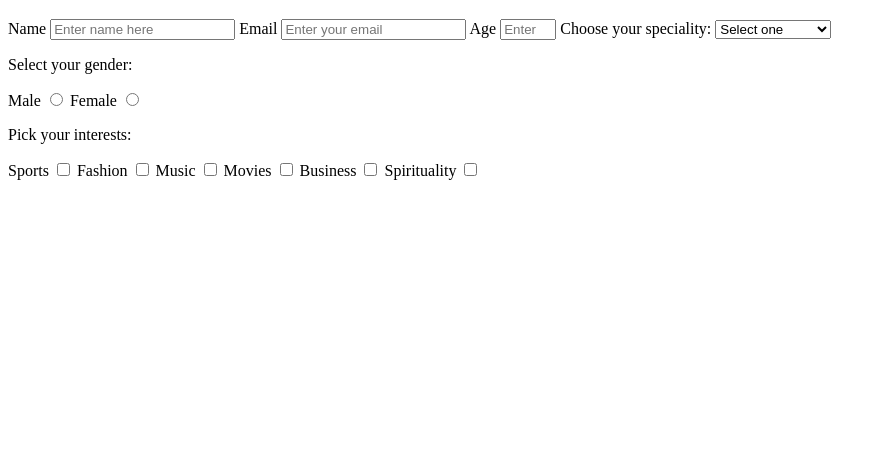
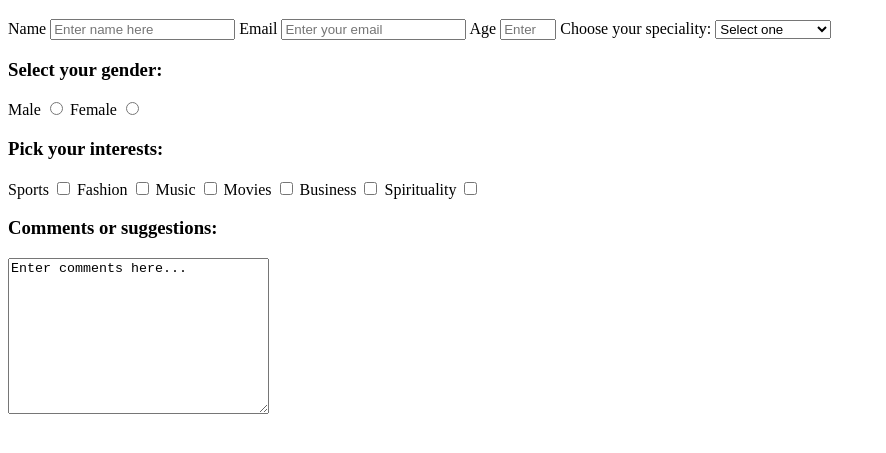
Before and after one commit to neilmaghanga/surveyForm, a plain HTML site: page index.html in a window 1280 px wide. Shown: the part 61-514 px from the top of the page, without its empty margins (0-886 px from the left). Drawn offline with Linux system fonts and the light colour scheme.

Commit message:
add comments textarea

```diff
--- a/index.html
+++ b/index.html
@@ -35,7 +35,7 @@
             </label>
 
             <div id="radio">
-                <p>Select your gender:</p>
+                <h3>Select your gender:</h3>
                 <label for="male">Male
                     <input type="radio" id="male" name="gender" value="male">
                 </label>
@@ -46,7 +46,7 @@
             </div>
 
             <div id="checkbox">
-                <p>Pick your interests:</p>
+                <h3>Pick your interests:</h3>
                 <label for="sports">Sports
                     <input type="checkbox" id="sports" value="sports" name="interest">
                 </label>
@@ -66,6 +66,11 @@
                     <input type="checkbox" name="interest" id="spirituality" value="spirituality">
                 </label>
             </div>
+
+            <div id="textarea">
+                <h3>Comments or suggestions:</h3>
+                <textarea name="comments" id="textarea" cols="30" rows="10">Enter comments here...</textarea>
+            </div>
         </form>
     </main>
 
```
